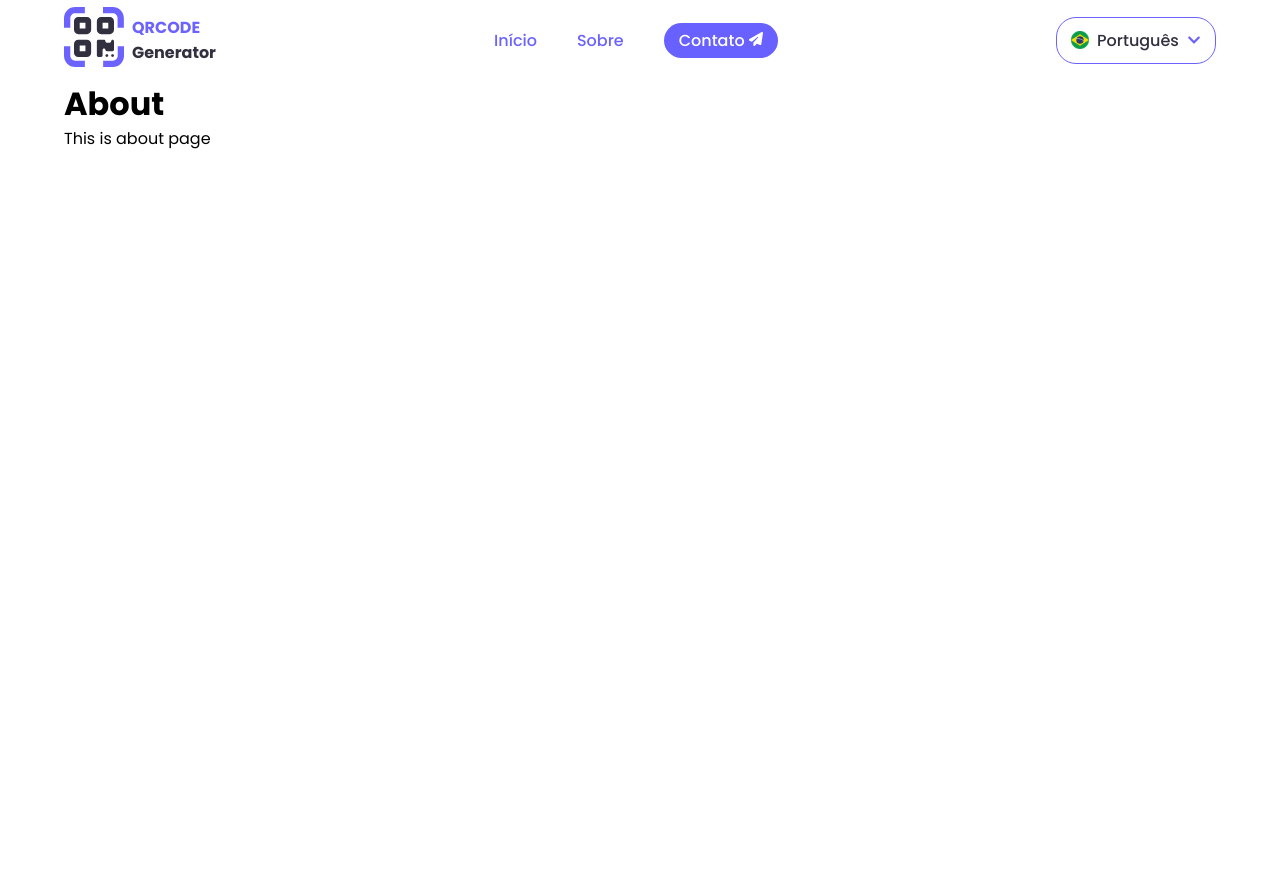
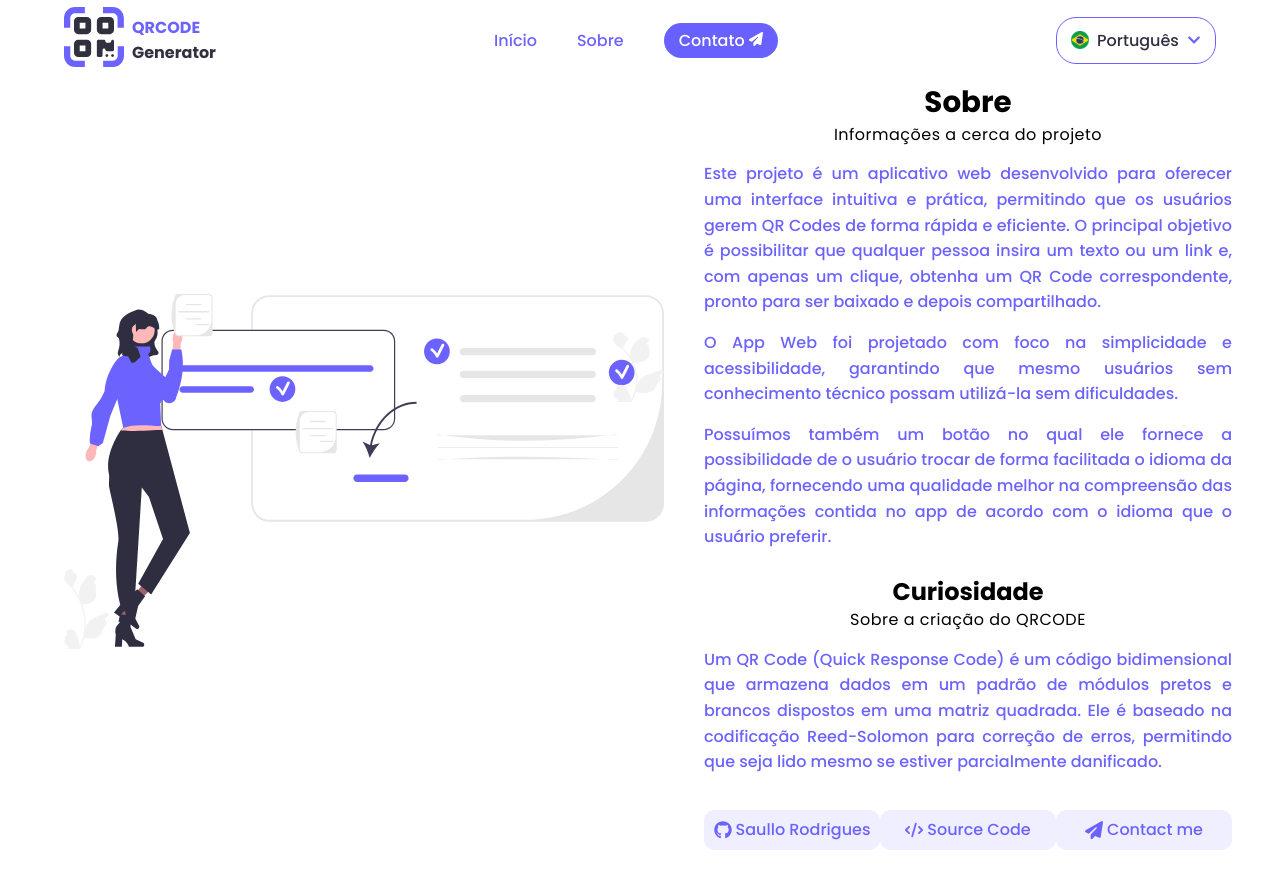
Before and after one commit to SaulloRodrigues/qrcode-generator, a React (Vite) app: page /about in a window 1280 px wide. Before the commit the page ends 800 px from the top, so only its background shows below. Built offline with nearby package versions, Linux system fonts and the light colour scheme.

Commit message:
new: Add ButtonLink component with styling; update Home and About pages with new styles and translations; remove unused CSS files.

```diff
--- a/public/locales/ptBR/translation.json
+++ b/public/locales/ptBR/translation.json
@@ -22,33 +22,15 @@
     },
     "aboutPage": {
         "main": {
-            "title": "Sobre o projeto",
+            "title": "Sobre",
             "subtitle": "Informações a cerca do projeto",
             "first_paragraph": "Este projeto é um aplicativo web desenvolvido para oferecer uma interface intuitiva e prática, permitindo que os usuários gerem QR Codes de forma rápida e eficiente. O principal objetivo é possibilitar que qualquer pessoa insira um texto ou um link e, com apenas um clique, obtenha um QR Code correspondente, pronto para ser baixado e depois compartilhado.",
             "second_paragraph": "O App Web foi projetado com foco na simplicidade e acessibilidade, garantindo que mesmo usuários sem conhecimento técnico possam utilizá-la sem dificuldades.",
+            "third_paragraph": "Possuímos também um botão no qual ele fornece a possibilidade de o usuário trocar de forma facilitada o idioma da página, fornecendo uma qualidade melhor na compreensão das informações contida no app de acordo com o idioma que o usuário preferir.",
             "subtopic": {
                 "title": "Curiosidade",
+                "subtitle": "Sobre a criação do QRCODE",
                 "description": "Um QR Code (Quick Response Code) é um código bidimensional que armazena dados em um padrão de módulos pretos e brancos dispostos em uma matriz quadrada. Ele é baseado na codificação Reed-Solomon para correção de erros, permitindo que seja lido mesmo se estiver parcialmente danificado."
-            }
-        }
-    },
-    "contactPage": {
-        "main": {
-            "title": "Contato",
-            "subtitle": "Entrar em contato acerca do projeto",
-            "form": {
-                "name": {
-                    "label": "Nome",
-                    "placeholder": "Seu nome..."
-                },
-                "options": {
-                    "label": "Selecione uma opção"
-                },
-                "message": {
-                    "label": "Mensagem",
-                    "placeholder": "Motivo do contato..."
-                },
-                "button": "Entrar em contato"
             }
         }
     }
--- /dev/null
+++ b/src/components/ButtonLink/ButtonLink.tsx
@@ -0,0 +1,18 @@
+import React from 'react';
+import './index.css';
+
+interface ButtonLinkProps {
+    url: string;
+    children: React.ReactNode;
+    className?: string;
+}
+
+const ButtonLink: React.FC<ButtonLinkProps> = ({ url, children, className }) => {
+    return (
+        <a href={url} target="_blank" rel="noopener noreferrer" className={`button-link ${className || ''}`}>
+            {children}
+        </a>
+    );
+};
+
+export default ButtonLink;
--- /dev/null
+++ b/src/components/ButtonLink/index.css
@@ -0,0 +1,14 @@
+.button-link {
+    cursor: pointer;
+    display: flex;
+    align-items: center;
+    justify-content: center;
+    width: 11rem;
+    height: 2.5rem;
+    border-radius: 10px;
+    font-size: 12pt;
+    gap: 4px;
+    background-color: var(--color-purple--10);
+    font-weight: 500;
+    color: var(--color-purple);
+}
--- a/src/pages/About/About.tsx
+++ b/src/pages/About/About.tsx
@@ -1,13 +1,57 @@
 import React from 'react';
-import styles from '@/layouts/about.module.css';
+import { ReactSVG } from 'react-svg';
+import IllustrationLearning from '@/assets/illustration_learning.svg';
+import ButtonLink from '@/components/ButtonLink/ButtonLink';
+import { useTranslation } from 'react-i18next';
+import { FaGithub, FaCode, FaPaperPlane } from 'react-icons/fa6';
+import { IconType } from 'react-icons';
+import '@/pages/About/about.css';
 
 const About: React.FC = () => {
+    const { t } = useTranslation();
+
+    const aboutLinks: { label: string, icon: IconType, url: string }[] = [
+        { label: "Saullo Rodrigues", icon: FaGithub, url: "https://github.com/SaulloRodrigues" },
+        { label: "Source Code", icon: FaCode, url: "https://github.com/SaulloRodrigues/qrcode-generator" },
+        { label: "Contact me", icon: FaPaperPlane, url: t("nav.contact.msg_link") }
+    ];
 
     return (
-        <div>
-            <h1>About</h1>
-            <p>This is about page</p>
-        </div>
+        <section className="about">
+            <div className="about__illustrations">
+                <ReactSVG src={IllustrationLearning}></ReactSVG>
+            </div>
+            <div className="about__prj">
+                <div className="about__prj__topic topics">
+                    <div className="about__topic__title titles">
+                        <h1 className="about__topic__title_txt">{t("aboutPage.main.title")}</h1>
+                        <p className="about__topic__subtitle_txt descriptions">{t("aboutPage.main.subtitle")}</p>
+                    </div>
+                    <div className="about__topic__des">
+                        <p className="about__topic__des_txt paragraph__text">{t("aboutPage.main.first_paragraph")}</p>
+                        <p className="about__topic__des_txt paragraph__text">{t("aboutPage.main.second_paragraph")}</p>
+                        <p className="about__topic__des_txt paragraph__text">{t("aboutPage.main.third_paragraph")}</p>
+                    </div>
+                </div>
+                <div className="about__prj__subtopic topics">
+                    <div className="about__subtopic_title titles">
+                        <h2 className="about__subtopic_title_txt">{t("aboutPage.main.subtopic.title")}</h2>
+                        <p className="about__subtopic_subtitle_txt descriptions">{t("aboutPage.main.subtopic.subtitle")}</p>
+                    </div>
+                    <div className="about__subtopic_des">
+                        <p className="about__subtopic_des_txt paragraph__text">{t("aboutPage.main.subtopic.description")}</p>
+                    </div>
+                </div>
+                <div className="about__prj__btns">
+                    {aboutLinks.map((item, index) => (
+                        <ButtonLink key={index} className="about__prj_btn" url={item.url}>
+                            <item.icon />
+                            {item.label}
+                        </ButtonLink>
+                    ))}
+                </div>
+            </div>
+        </section>
     );
 };
 
--- /dev/null
+++ b/src/pages/About/about.css
@@ -0,0 +1,54 @@
+.about {
+    display: grid;
+    grid-template-columns: repeat(2, 1fr);
+    align-items: center;
+    height: 100%;
+    gap: 2.5rem;
+}
+
+.topics {
+    display: flex;
+    flex-direction: column;
+}
+
+.paragraph__text {
+    margin: 15px 0;
+    text-align: justify;
+    line-height: 1.6rem;
+    color: var(--color-purple);
+    font-weight: 500;
+}
+
+.titles {
+    text-align: center;
+
+}
+
+.descriptions {
+    font-weight: 400;
+    letter-spacing: 0.5px;
+}
+
+.about__prj__subtopic {
+    margin: 0.6em 0;
+}
+
+.about__topic__title_txt {
+    font-size: 22pt;
+}
+
+.about__subtopic_title_txt {
+    font-size: 18pt;
+}
+
+.about__prj_btn svg {
+    width: 18px;
+    height: 18px;
+    fill: currentColor;
+}
+
+.about__prj__btns {
+    margin: 20px 0;
+    display: flex;
+    justify-content: space-between;
+}
--- a/src/pages/Home/Home.tsx
+++ b/src/pages/Home/Home.tsx
@@ -1,39 +1,39 @@
 import React from 'react';
-import styles from '@/pages/Home/Home.module.css';
 import { useTranslation, Trans } from 'react-i18next';
 import { FaSpinner } from 'react-icons/fa6';
 import QrCodeGen from '@/components/QrCodeGen/QrCodeGen';
+import '@/pages/Home/home.css'
 
 const Home: React.FC = () => {
-    const { t } = useTranslation();
+    const { i18n } = useTranslation();
     return (
-        <section className={styles.home}>
-            <div className={styles.home__info}>
-                <FaSpinner></FaSpinner>
-                <span className={styles.home__info_text}>
-                    <Trans i18nKey={"homePage.main.information"}>
-                        <strong className={styles.home_info_highlight}>QRCODE</strong>
+        <section className="home">
+            <div className="home__info">
+                <FaSpinner />
+                <span className="home__info_text">
+                    <Trans i18n={i18n} i18nKey={"homePage.main.information"}>
+                        <strong className="home_info_highlight">QRCODE</strong>
                     </Trans>
                 </span>
             </div>
-            <div className={styles.home__title}>
-                <h1 className={styles.home__title_text}>
-                    <Trans i18nKey={"homePage.main.title"}>
-                        <strong className={styles.home_highlight}>QRCODE</strong>
+            <div className="home__title">
+                <h1 className="home__title_text">
+                    <Trans i18n={i18n} i18nKey={"homePage.main.title"}>
+                        <strong className="home_highlight">QRCODE</strong>
                     </Trans>
                 </h1>
             </div>
-            <div className={styles.home__description}>
+            <div className="home__description">
                 <p>
-                    <Trans i18nKey={"homePage.main.description"}>
-                        <strong className={styles.home_highlight}>QR code</strong>
+                    <Trans i18n={i18n} i18nKey={"homePage.main.description"}>
+                        <strong className="home_highlight">QR code</strong>
                     </Trans>
                 </p>
             </div>
-            <div className={styles.home__gen}>
+            <div className="home__gen">
                 <QrCodeGen />
             </div>
-        </section >
+        </section>
     );
 };
 
--- a/src/styles/index.css
+++ b/src/styles/index.css
@@ -10,6 +10,7 @@
 
 :root {
   --color-purple: #6C63FF;
+  --color-purple--10: rgba(107, 99, 255, 0.1);
   --color-black: #30303F;
 }
 
```
Also changed, not shown: public/locales/en/translation.json (+9 -26 lines), public/locales/es/translation.json (+9 -27 lines), src/assets/illustration_learning.svg (added), src/pages/About/about.module.css (deleted), src/pages/Home/home.css (renamed from src/pages/Home/home.module.css).
